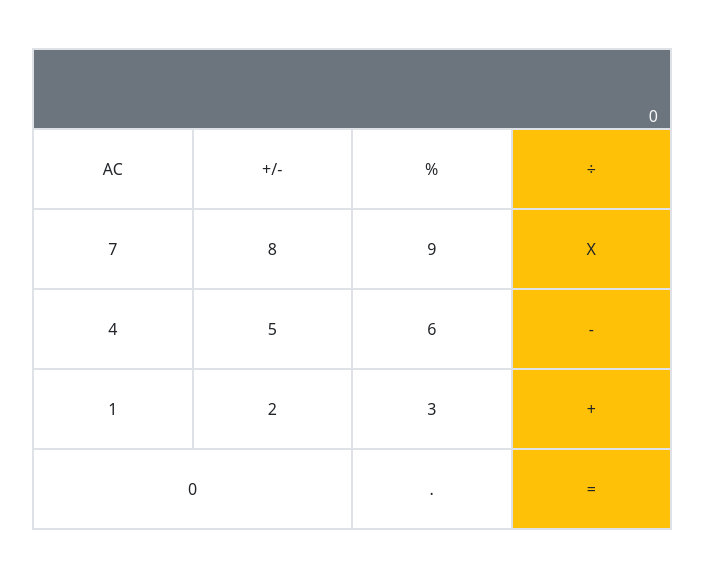
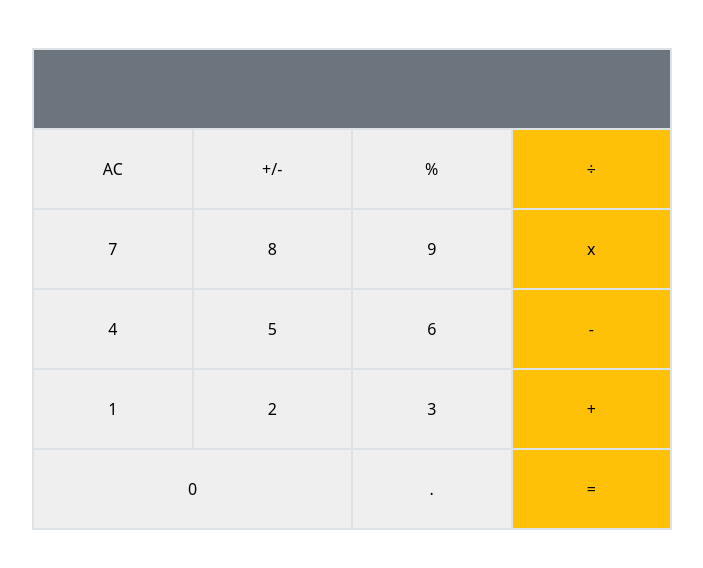
Before and after one commit to Emmanuelaaron/math-magicians, a React (Create React App) app: page / in a window 1280 px wide. Shown: the top 568 px of the page, without its empty margins (288-991 px from the left). Built offline with nearby package versions, Linux system fonts and the light colour scheme.

Commit message:
Adds interactiveness to the calculator

```diff
--- a/src/components/calculator.js
+++ b/src/components/calculator.js
@@ -1,6 +1,4 @@
-/* eslint-disable no-unused-vars */
 /* eslint-disable react/destructuring-assignment */
-/* eslint-disable  react/prop-types */
 import React from 'react';
 import 'bootstrap/dist/css/bootstrap.min.css';
 import './calculator.css';
@@ -10,8 +8,14 @@ class Calculator extends React.Component {
   constructor(props) {
     super(props);
     this.state = {
+      total: null,
+      next: null,
+    };
+    this.clickHandler = this.clickHandler.bind(this);
+  }
 
-    };
+  clickHandler(e) {
+    this.setState((state) => calculate(state, e.target.innerHTML));
   }
 
   render() {
@@ -19,29 +23,28 @@ class Calculator extends React.Component {
     const yellowButton = `${uniformStyles} bg-warning`;
     return (
       <div className="row border w-50">
-        <div className="col-12 div height border d-flex justify-content-end align-items-end bg-secondary text-light" role="button">{this.props.total}</div>
-        <div className={uniformStyles} role="button">AC</div>
-        <div className={uniformStyles} role="button">+/-</div>
-        <div className={uniformStyles} role="button">%</div>
-        <div className={yellowButton} role="button">÷</div>
-        <div className={uniformStyles} role="button">7</div>
-        <div className={uniformStyles} role="button">8</div>
-        <div className={uniformStyles} role="button">9</div>
-        <div className={yellowButton} role="button">X</div>
-        <div className={uniformStyles} role="button">4</div>
-        <div className={uniformStyles} role="button">5</div>
-        <div className={uniformStyles} role="button">6</div>
-        <div className={yellowButton} role="button">-</div>
-        <div className={uniformStyles} role="button">1</div>
-        <div className={uniformStyles} role="button">2</div>
-        <div className={uniformStyles} role="button">3</div>
-        <div className={yellowButton} role="button">+</div>
-        <div className="col-6 div height border d-flex justify-content-center align-items-center" role="button">0</div>
-        <div className={uniformStyles} role="button">.</div>
-        <div className={yellowButton} role="button">=</div>
+        <div className="col-12 div height border d-flex justify-content-end align-items-end bg-secondary text-light">{this.state.next || this.state.total}</div>
+        <button type="button" className={uniformStyles} onClick={this.clickHandler}>AC</button>
+        <button type="button" className={uniformStyles} onClick={this.clickHandler}>+/-</button>
+        <button type="button" className={uniformStyles} onClick={this.clickHandler}>%</button>
+        <button type="button" className={yellowButton} onClick={this.clickHandler}>÷</button>
+        <button type="button" className={uniformStyles} onClick={this.clickHandler}>7</button>
+        <button type="button" className={uniformStyles} onClick={this.clickHandler}>8</button>
+        <button type="button" className={uniformStyles} onClick={this.clickHandler}>9</button>
+        <button type="button" className={yellowButton} onClick={this.clickHandler}>x</button>
+        <button type="button" className={uniformStyles} onClick={this.clickHandler}>4</button>
+        <button type="button" className={uniformStyles} onClick={this.clickHandler}>5</button>
+        <button type="button" className={uniformStyles} onClick={this.clickHandler}>6</button>
+        <button type="button" className={yellowButton} onClick={this.clickHandler}>-</button>
+        <button type="button" className={uniformStyles} onClick={this.clickHandler}>1</button>
+        <button type="button" className={uniformStyles} onClick={this.clickHandler}>2</button>
+        <button type="button" className={uniformStyles} onClick={this.clickHandler}>3</button>
+        <button type="button" className={yellowButton} onClick={this.clickHandler}>+</button>
+        <button type="button" className="col-6 div height border d-flex justify-content-center align-items-center" onClick={this.clickHandler}>0</button>
+        <button type="button" className={uniformStyles} onClick={this.clickHandler}>.</button>
+        <button type="button" className={yellowButton} onClick={this.clickHandler}>=</button>
       </div>
     );
   }
 }
-Calculator.defaultProps = { total: 0 };
 export default Calculator;
--- a/src/logic/operate.js
+++ b/src/logic/operate.js
@@ -1,4 +1,4 @@
-const Big =  require('big.js');
+const Big = require('big.js');
 
 export default function operate(numberOne, numberTwo, operation) {
   const one = Big(numberOne);
```
Also changed, not shown: 1 other file (tests, documents, lock files or other folders).
